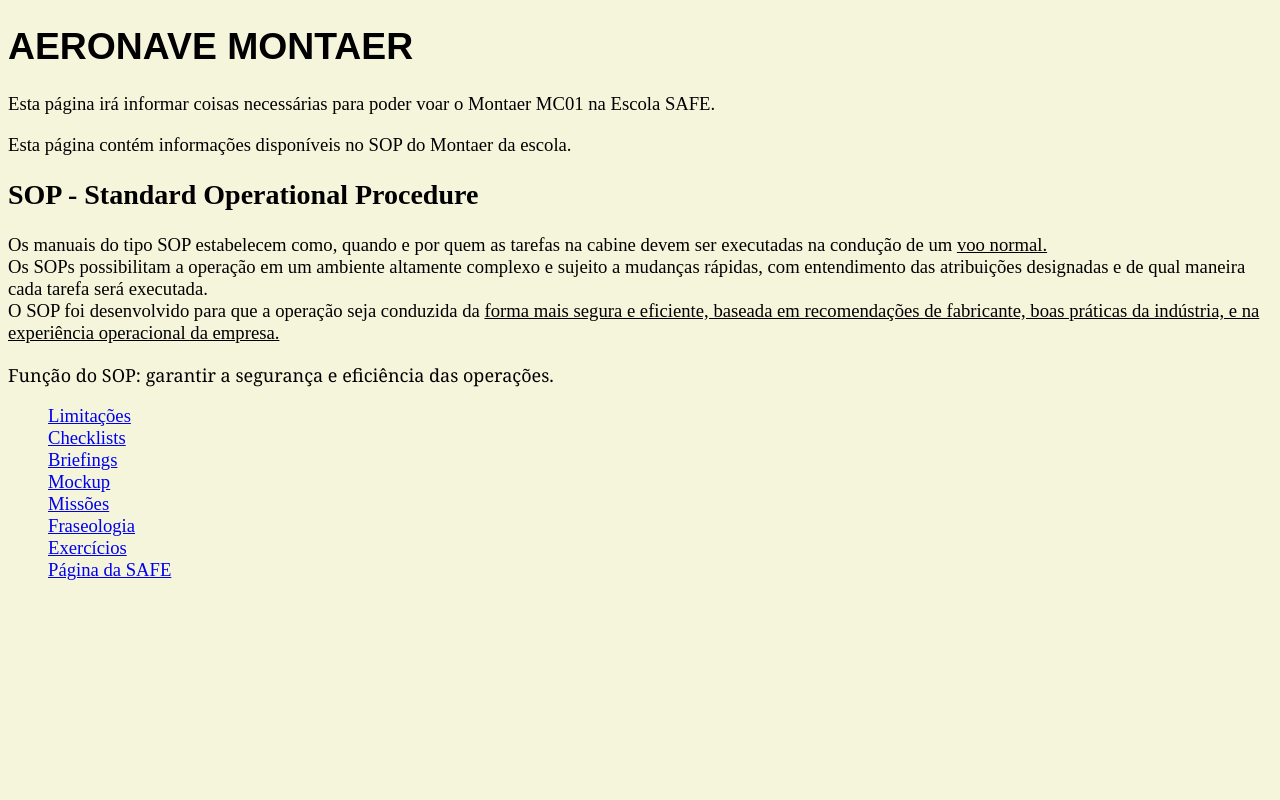
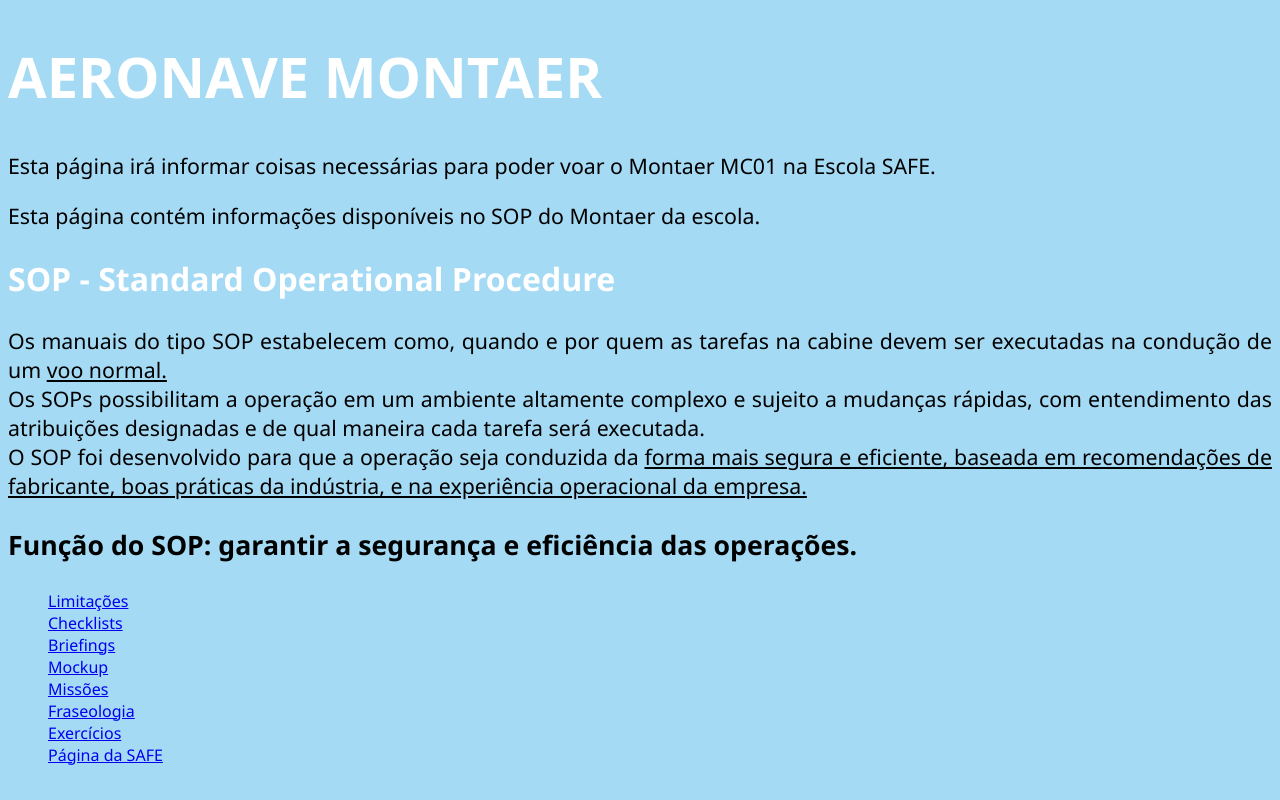
Before and after one commit to amanjonson22/HTML-CSS, a plain HTML site: page projeto-final/main.html in a window 1280 px wide. Drawn offline with Linux system fonts and the light colour scheme.

Commit message:
ajustes de css

```diff
--- a/projeto-final/main.html
+++ b/projeto-final/main.html
@@ -10,14 +10,14 @@
     <link rel="stylesheet" href="style.css">
 </head>
 <body>
-    <h1 style="font-family: Arial, Helvetica, sans-serif;">AERONAVE MONTAER</h1>
-    <p class="introducao">Esta página irá informar coisas necessárias para poder voar o Montaer MC01 na Escola SAFE.</p>
+    <h1 id="titulo1">AERONAVE MONTAER</h1>
+    <p>Esta página irá informar coisas necessárias para poder voar o Montaer MC01 na Escola SAFE.</p>
     <p>Esta página contém informações disponíveis no SOP do Montaer da escola.</p>
     <h2>SOP - Standard Operational Procedure</h2>
     <p>Os manuais do tipo SOP estabelecem como, quando e por quem as tarefas na cabine devem ser executadas na condução de um <ins>voo normal.</ins><br>
     Os SOPs possibilitam a operação em um ambiente altamente complexo e sujeito a mudanças rápidas, com entendimento das atribuições designadas e de qual maneira cada tarefa será executada. <br>
     O SOP foi desenvolvido para que a operação seja conduzida da <ins>forma mais segura e eficiente, baseada em recomendações de fabricante, boas práticas da indústria, e na experiência operacional da empresa.</ins></p>
-    <p style="font-size: large; font-family: Georgia, 'Times New Roman', Times, serif;">Função do SOP: garantir a segurança e eficiência das operações.</p>
+    <p id="sop-funcao">Função do SOP: garantir a segurança e eficiência das operações.</p>
     <dl>
         <dd><a href="limitações/limitacoes.html">Limitações</a></dd>
         <dd><a href="checklist/checklist.html">Checklists</a></dd>
--- a/projeto-final/style.css
+++ b/projeto-final/style.css
@@ -1,6 +1,27 @@
 @charset "UTF-8";
 
 body {
-    background-color: beige;
-    font-size: 14pt;
+    background-color: #a5daf4;
+    font-family:'Segoe UI', Tahoma, Geneva, Verdana, sans-serif;
 }
+
+p {
+    font-size: 16pt;
+    text-align: justify;
+}
+
+p#sop-funcao {
+    font-size: 20pt;
+    color: black;
+    font-weight: 700;
+}
+
+h1#titulo1{
+    font-size: 42pt;
+    color: rgb(255, 255, 255);
+}
+
+h2 {
+    font-size: 24pt;
+    color: white;
+}
```
Also changed, not shown: projeto-final/imagens/aviao-bg.webp (added).
